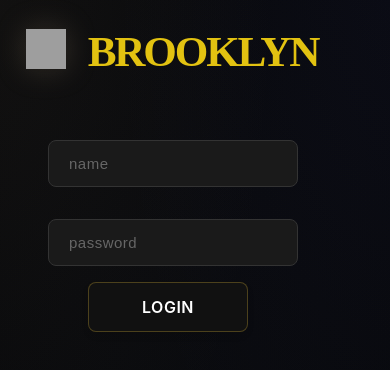
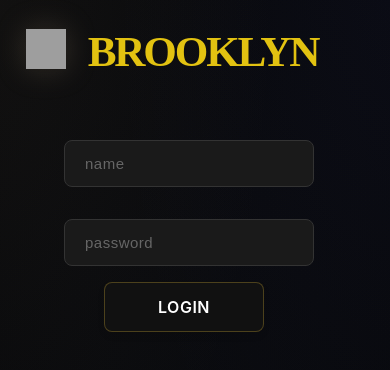
Before and after one commit to afkar-007/BROOKLYN, a React (Vite) app: page / in a window 390 px wide. Shown: the top 370 px of the page. Built offline with nearby package versions, Linux system fonts and the light colour scheme; grey boxes are pictures that could not be loaded; the HTML template or start-up script is replaced by a standard one.

Commit message:
Updated React app

```diff
--- a/src/LoginFolder/Login.css
+++ b/src/LoginFolder/Login.css
@@ -313,7 +313,7 @@ margin-top: 1rem;
 
 
 
-@media (max-width: 395px){
+@media (max-width: 390px){
 .login-logo {
   left: 1.6rem;
   top: 1.3rem;
@@ -328,13 +328,13 @@ margin-top: 1rem;
 
 }
 .dark-premium-input{
-  margin-left: 3rem;
+  margin-left: 4rem;
 
   margin-top: 4rem;
   width: 13rem;
 
 }.dark-premium-input2{
-  margin-left: 3rem;
+  margin-left: 4rem;
   margin-top: 2rem;
   width: 13rem;
 
@@ -343,7 +343,7 @@ margin-top: 1rem;
 
   width: 10rem;
  margin-top: 1rem;
- margin-left: 5.5rem;
+ margin-left: 6.5rem;
 }
 
 }
```
